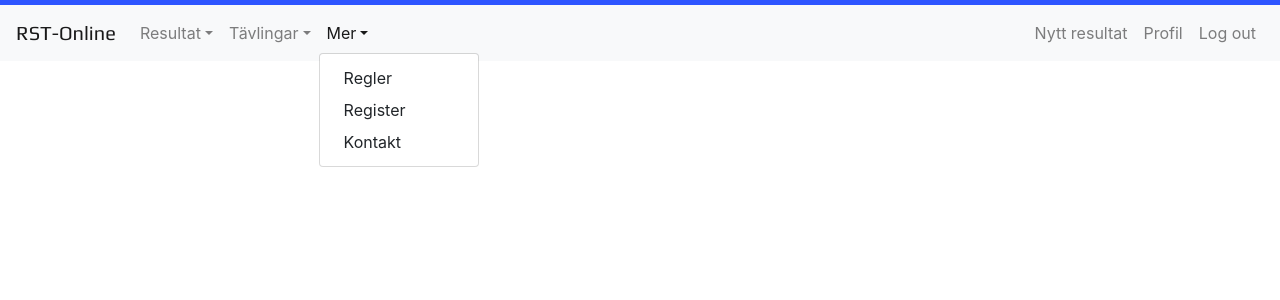
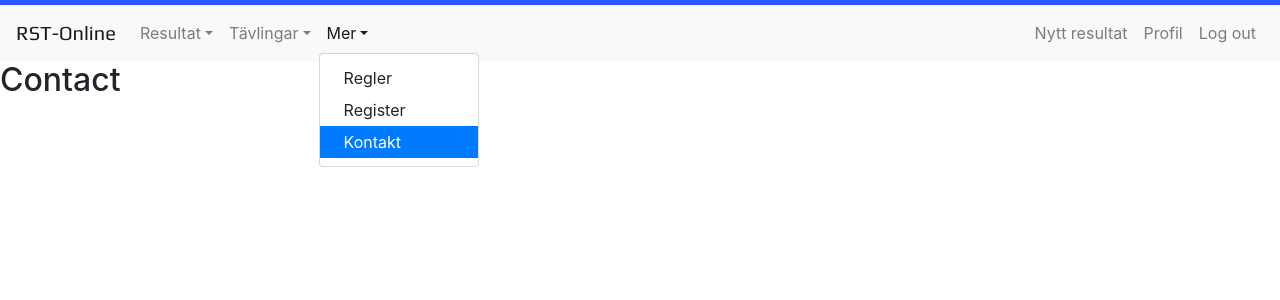
Before and after one commit to MrGuzior/rst, a React (Create React App) app: page /contact in a window 1280 px wide. Both pictures are taken after a click on the button "Mer". Shown: the top 300 px of the page. Built offline with nearby package versions, Linux system fonts and the light colour scheme.

Commit message:
Add more routes

```diff
--- a/src/Components/App/App.js
+++ b/src/Components/App/App.js
@@ -8,6 +8,9 @@ import './App.css'
 import Nav from '../Nav/Nav'
 import Home from '../Home/Home'
 import Results from '../Results/Results'
+import Contact from '../Contact/Contact'
+import Register from '../Register/Register'
+import Rules from '../Rules/Rules'
 import Flight from '../Flight/Flight'
 import Login from '../Login/Login'
 import NewResult from '../NewResult/NewResult'
@@ -29,6 +32,9 @@ function App() {
             <Route path='/map' component={Map}/>
             <Route path='/login' component={Login}/>
             <Route path='/profile' component={Profile}/>
+            <Route path='/rules' component={Rules}/>
+            <Route path='/register' component={Register}/>
+            <Route path='/contact' component={Contact}/>
           </Switch>
       </Router>
     </>
--- /dev/null
+++ b/src/Components/Contact/Contact.jsx
@@ -0,0 +1,9 @@
+import React from 'react'
+
+const Contact = () => {
+    return (
+      <h2>Contact</h2>
+    )
+}
+
+export default Contact
--- a/src/Components/Nav/Nav.jsx
+++ b/src/Components/Nav/Nav.jsx
@@ -32,9 +32,9 @@ const navbar = () => {
                             <NavDropdown.Item as={NavLink} to='/results/fai/total/combi'>HDI Vängsö</NavDropdown.Item>
                         </NavDropdown>
                         <NavDropdown title="Mer" id="collasible-nav-dropdown">
-                            <NavDropdown.Item as={NavLink} to='/results/individual/total/combi'>Regler</NavDropdown.Item>
-                            <NavDropdown.Item as={NavLink} to='/results/individual-female/total/combi'>Register</NavDropdown.Item>
-                            <NavDropdown.Item as={NavLink} to='/results/retro/total/combi'>Kontakt</NavDropdown.Item>
+                            <NavDropdown.Item as={NavLink} to='/rules'>Regler</NavDropdown.Item>
+                            <NavDropdown.Item as={NavLink} to='/register'>Register</NavDropdown.Item>
+                            <NavDropdown.Item as={NavLink} to='/contact'>Kontakt</NavDropdown.Item>
                         </NavDropdown>
                     </Nav>
                     <Nav className=" personal-nav">
--- /dev/null
+++ b/src/Components/Register/Register.jsx
@@ -0,0 +1,9 @@
+import React from 'react'
+
+const Register = () => {
+    return (
+      <h2>Register</h2>
+    )
+}
+
+export default Register
--- /dev/null
+++ b/src/Components/Rules/Rules.jsx
@@ -0,0 +1,9 @@
+import React from 'react'
+
+const Rules = () => {
+    return (
+      <h2>Rules</h2>
+    )
+}
+
+export default Rules
```
